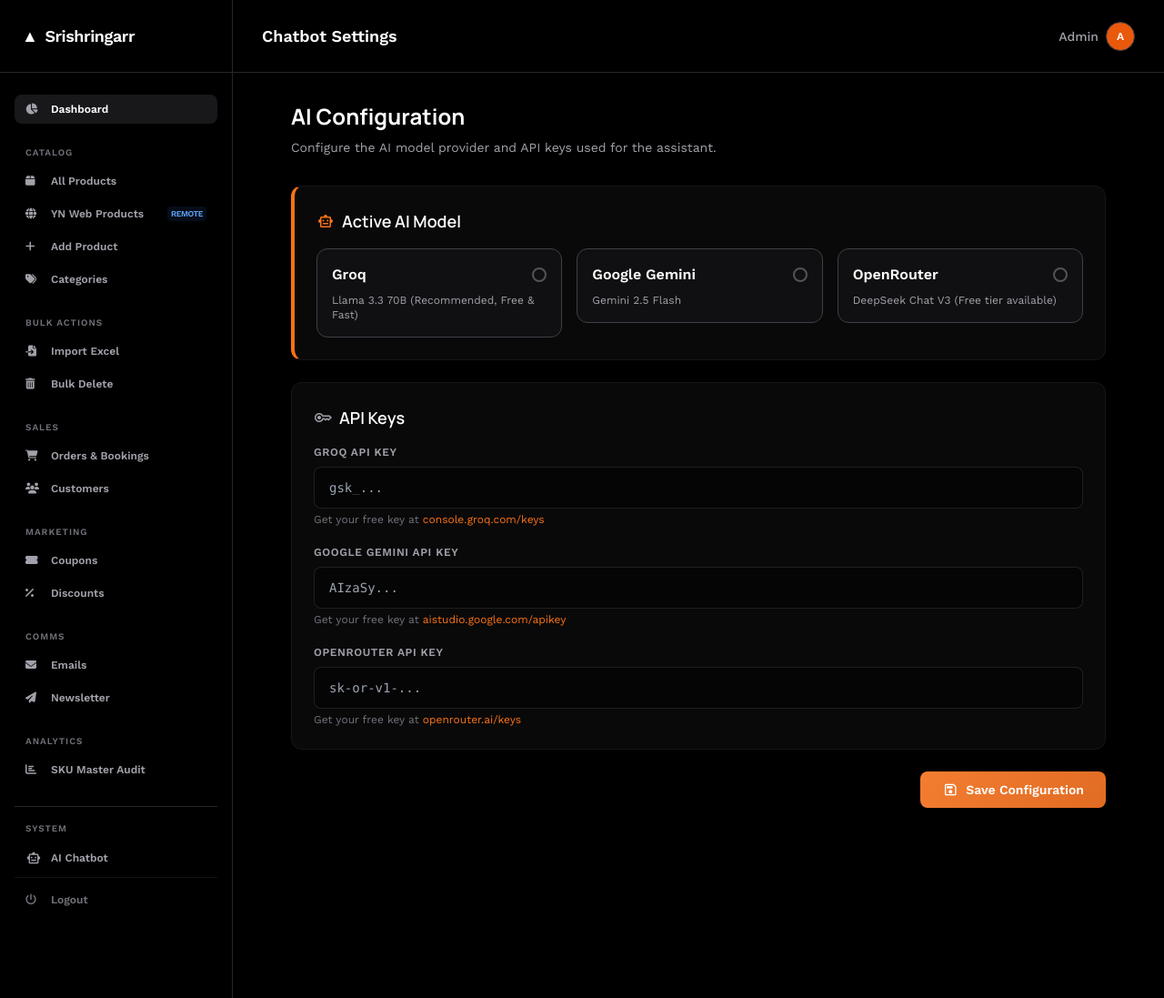
After one commit to vishwaaniruddh/srishringarradmin, a PHP site: page /sri/Views/chatbot_settings.php in a window 1280 px wide. The commit adds this page. Shown: the whole page at 91% size. Run offline with PHP 8.4, Linux system fonts and the light colour scheme; the template is opened without the code that fills it, so the values that code supplies are empty; some libraries are stand-ins or nearby versions.

Commit message:
added config for chatbot

```diff
--- a/Config/chatbot_config.php
+++ b/Config/chatbot_config.php
@@ -19,7 +19,7 @@ require_once __DIR__ . '/env.php';
 
 return [
     // ===== ACTIVE PROVIDER =====
-    'provider' => 'gemini',  // Options: 'groq', 'gemini', 'openrouter'
+    'provider' => get_config_secret('CHATBOT_PROVIDER', 'gemini'),  // Options: 'groq', 'gemini', 'openrouter'
 
     // ===== GROQ (Recommended) =====
     'groq' => [
--- /dev/null
+++ b/Views/chatbot_settings.php
@@ -0,0 +1,171 @@
+<!DOCTYPE html>
+<html lang="en">
+<head>
+    <meta charset="UTF-8">
+    <meta name="viewport" content="width=device-width, initial-scale=1.0">
+    <title>Chatbot Settings - Srishringarr Admin</title>
+    <script src="https://cdn.tailwindcss.com"></script>
+    <link href="https://fonts.googleapis.com/css2?family=Manrope:wght@400;600;700;800&family=Work+Sans:wght@400;500;600&family=JetBrains+Mono:wght@500&display=swap" rel="stylesheet">
+    <link href="https://fonts.googleapis.com/css2?family=Material+Symbols+Outlined:wght,FILL@100..700,0..1&display=block" rel="stylesheet">
+    <link rel="stylesheet" href="https://cdnjs.cloudflare.com/ajax/libs/font-awesome/6.4.0/css/all.min.css">
+    <style>
+        body {
+            background: #000;
+            color: #fff;
+            font-family: 'Work Sans', sans-serif;
+            -webkit-font-smoothing: antialiased;
+        }
+        .dash-card {
+            background: rgba(24, 24, 27, 0.4);
+            border: 1px solid rgba(255, 255, 255, 0.05);
+            border-radius: 12px;
+            backdrop-filter: blur(10px);
+        }
+        .input-dark {
+            background: rgba(0,0,0,0.4);
+            border: 1px solid rgba(255,255,255,0.1);
+            color: #e5e2e1;
+            transition: all 0.2s;
+        }
+        .input-dark:focus {
+            border-color: #f47d31;
+            box-shadow: 0 0 0 2px rgba(244,125,49,0.1);
+            outline: none;
+        }
+        .btn-primary {
+            background: linear-gradient(135deg, #f47d31 0%, #e06b22 100%);
+            color: white;
+            transition: all 0.2s;
+        }
+        .btn-primary:hover {
+            transform: translateY(-1px);
+            box-shadow: 0 4px 15px rgba(244,125,49,0.2);
+        }
+    </style>
+</head>
+<body class="flex min-h-screen overflow-hidden">
+
+    <!-- Sidebar -->
+    <?php include 'partials/sidebar.php'; ?>
+
+    <!-- Main Content -->
+    <div class="flex-1 flex flex-col h-screen overflow-hidden relative z-0">
+        <!-- Topbar -->
+        <?php $pageTitle = 'Chatbot Settings'; include 'partials/topbar.php'; ?>
+
+        <!-- Main Scrollable Area -->
+        <main class="flex-1 overflow-y-auto p-8 custom-scrollbar">
+
+            <div class="max-w-4xl mx-auto">
+                <div class="mb-8">
+                    <h2 class="text-2xl font-bold font-['Manrope'] mb-2">AI Configuration</h2>
+                    <p class="text-zinc-400 text-sm">Configure the AI model provider and API keys used for the assistant.</p>
+                </div>
+
+                <?php if ($success): ?>
+                <div class="mb-6 p-4 rounded-lg bg-green-500/10 border border-green-500/20 flex items-center gap-3">
+                    <span class="material-symbols-outlined text-green-500">check_circle</span>
+                    <span class="text-green-400 text-sm font-medium">Settings saved successfully!</span>
+                </div>
+                <?php endif; ?>
+
+                <form action="index.php?controller=chatbot&action=saveSettings" method="POST" class="space-y-6">
+
+                    <!-- Active Provider Selection -->
+                    <div class="dash-card p-6 border-l-4 border-l-orange-500">
+                        <h3 class="text-lg font-semibold font-['Manrope'] mb-4 flex items-center gap-2">
+                            <span class="material-symbols-outlined text-orange-500 text-[20px]">smart_toy</span>
+                            Active AI Model
+                        </h3>
+
+                        <div class="grid grid-cols-1 md:grid-cols-3 gap-4">
+                            <!-- Groq Option -->
+                            <label class="relative cursor-pointer">
+                                <input type="radio" name="provider" value="groq" class="peer sr-only" <?php echo $provider === 'groq' ? 'checked' : ''; ?>>
+                                <div class="p-4 rounded-xl border border-zinc-700 bg-zinc-900/50 hover:bg-zinc-800 transition-colors peer-checked:border-orange-500 peer-checked:bg-orange-500/5">
+                                    <div class="flex items-center justify-between mb-2">
+                                        <div class="font-semibold text-white">Groq</div>
+                                        <div class="w-4 h-4 rounded-full border-2 border-zinc-600 peer-checked:border-orange-500 peer-checked:bg-orange-500 flex items-center justify-center">
+                                            <div class="w-2 h-2 rounded-full bg-white opacity-0 peer-checked:opacity-100 transition-opacity"></div>
+                                        </div>
+                                    </div>
+                                    <div class="text-xs text-zinc-400">Llama 3.3 70B (Recommended, Free & Fast)</div>
+                                </div>
+                            </label>
+
+                            <!-- Gemini Option -->
+                            <label class="relative cursor-pointer">
+                                <input type="radio" name="provider" value="gemini" class="peer sr-only" <?php echo $provider === 'gemini' ? 'checked' : ''; ?>>
+                                <div class="p-4 rounded-xl border border-zinc-700 bg-zinc-900/50 hover:bg-zinc-800 transition-colors peer-checked:border-orange-500 peer-checked:bg-orange-500/5">
+                                    <div class="flex items-center justify-between mb-2">
+                                        <div class="font-semibold text-white">Google Gemini</div>
+                                        <div class="w-4 h-4 rounded-full border-2 border-zinc-600 peer-checked:border-orange-500 peer-checked:bg-orange-500 flex items-center justify-center">
+                                            <div class="w-2 h-2 rounded-full bg-white opacity-0 peer-checked:opacity-100 transition-opacity"></div>
+                                        </div>
+                                    </div>
+                                    <div class="text-xs text-zinc-400">Gemini 2.5 Flash</div>
+                                </div>
+                            </label>
+
+                            <!-- OpenRouter Option -->
+                            <label class="relative cursor-pointer">
+                                <input type="radio" name="provider" value="openrouter" class="peer sr-only" <?php echo $provider === 'openrouter' ? 'checked' : ''; ?>>
+                                <div class="p-4 rounded-xl border border-zinc-700 bg-zinc-900/50 hover:bg-zinc-800 transition-colors peer-checked:border-orange-500 peer-checked:bg-orange-500/5">
+                                    <div class="flex items-center justify-between mb-2">
+                                        <div class="font-semibold text-white">OpenRouter</div>
+                                        <div class="w-4 h-4 rounded-full border-2 border-zinc-600 peer-checked:border-orange-500 peer-checked:bg-orange-500 flex items-center justify-center">
+                                            <div class="w-2 h-2 rounded-full bg-white opacity-0 peer-checked:opacity-100 transition-opacity"></div>
+                                        </div>
+                                    </div>
+                                    <div class="text-xs text-zinc-400">DeepSeek Chat V3 (Free tier available)</div>
+                                </div>
+                            </label>
+                        </div>
+                    </div>
+
+                    <!-- API Keys -->
+                    <div class="dash-card p-6">
+                        <h3 class="text-lg font-semibold font-['Manrope'] mb-4 flex items-center gap-2">
+                            <span class="material-symbols-outlined text-zinc-400 text-[20px]">key</span>
+                            API Keys
+                        </h3>
+
+                        <div class="space-y-5">
+                            <!-- Groq Key -->
+                            <div>
+                                <label class="block text-xs font-bold text-zinc-400 uppercase tracking-wider mb-2">Groq API Key</label>
+                                <input type="password" name="groq_key" value="<?php echo htmlspecialchars($groqKey); ?>" class="input-dark w-full px-4 py-3 rounded-lg text-sm font-mono" placeholder="gsk_...">
+                                <p class="text-xs text-zinc-500 mt-1">Get your free key at <a href="https://console.groq.com/keys" target="_blank" class="text-orange-500 hover:underline">console.groq.com/keys</a></p>
+                            </div>
+
+                            <!-- Gemini Key -->
+                            <div>
+                                <label class="block text-xs font-bold text-zinc-400 uppercase tracking-wider mb-2">Google Gemini API Key</label>
+                                <input type="password" name="gemini_key" value="<?php echo htmlspecialchars($geminiKey); ?>" class="input-dark w-full px-4 py-3 rounded-lg text-sm font-mono" placeholder="AIzaSy...">
+                                <p class="text-xs text-zinc-500 mt-1">Get your free key at <a href="https://aistudio.google.com/apikey" target="_blank" class="text-orange-500 hover:underline">aistudio.google.com/apikey</a></p>
+                            </div>
+
+                            <!-- OpenRouter Key -->
+                            <div>
+                                <label class="block text-xs font-bold text-zinc-400 uppercase tracking-wider mb-2">OpenRouter API Key</label>
+                                <input type="password" name="openrouter_key" value="<?php echo htmlspecialchars($openrouterKey); ?>" class="input-dark w-full px-4 py-3 rounded-lg text-sm font-mono" placeholder="sk-or-v1-...">
+                                <p class="text-xs text-zinc-500 mt-1">Get your free key at <a href="https://openrouter.ai/keys" target="_blank" class="text-orange-500 hover:underline">openrouter.ai/keys</a></p>
+                            </div>
+                        </div>
+                    </div>
+
+                    <div class="flex justify-end">
+                        <button type="submit" class="btn-primary px-6 py-2.5 rounded-lg font-semibold text-sm flex items-center gap-2">
+                            <span class="material-symbols-outlined text-[18px]">save</span>
+                            Save Configuration
+                        </button>
+                    </div>
+
+                </form>
+            </div>
+        </main>
+    </div>
+
+    <!-- Script for styling selected radio button (handled by CSS peer-checked in Tailwind) -->
+</body>
+</html>
--- a/Views/partials/sidebar.php
+++ b/Views/partials/sidebar.php
@@ -116,11 +116,19 @@ function isActive($controller, $action = null) {
         </div>
 
         <!-- System -->
-        <div class="pt-4 border-t border-zinc-800">
-            <a href="index.php?controller=auth&action=logout" class="flex items-center px-3 py-2 text-xs font-semibold rounded-lg transition-all text-zinc-500 hover:text-red-500 hover:bg-red-500/10">
-                <i class="fas fa-power-off w-5 mr-2"></i>
-                <span>Logout</span>
+        <div class="pt-4 border-t border-zinc-800 space-y-1">
+            <p class="px-3 text-[10px] font-bold text-zinc-500 uppercase tracking-widest mb-2">System</p>
+            <a href="index.php?controller=chatbot&action=settings" class="flex items-center px-3 py-2 text-xs font-semibold rounded-lg transition-all <?php echo isActive('chatbot', 'settings') ? 'text-white bg-zinc-900' : 'text-zinc-400 hover:text-white hover:bg-zinc-900/50'; ?>">
+                <span class="material-symbols-outlined w-5 mr-2 text-[18px]">smart_toy</span>
+                <span>AI Chatbot</span>
             </a>
+
+            <div class="pt-2 mt-2 border-t border-zinc-800/50">
+                <a href="index.php?controller=auth&action=logout" class="flex items-center px-3 py-2 text-xs font-semibold rounded-lg transition-all text-zinc-500 hover:text-red-500 hover:bg-red-500/10">
+                    <i class="fas fa-power-off w-5 mr-2"></i>
+                    <span>Logout</span>
+                </a>
+            </div>
         </div>
     </nav>
 </aside>
```
Also changed, not shown: Config/secrets.php (+6 -4 lines), Controllers/ChatbotController.php (+101 -4 lines), Models/ChatbotModel.php (+13 -1 lines), Views/partials/chatbot_widget.php (+32 -0 lines), assets/chatbot.css (+19 -1 lines), scratch/check_db_config.php (added, +12 -0 lines), scratch/setup_chatbot_db.php (added, +46 -0 lines).
